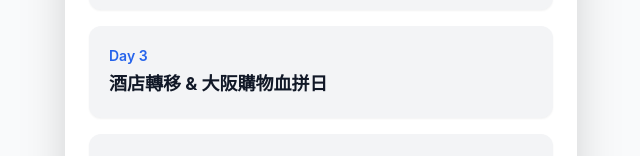
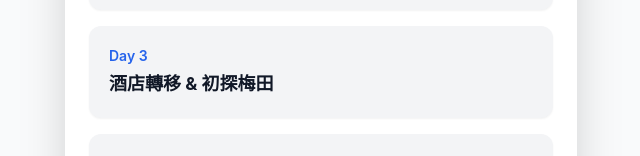
Before and after one commit to neugier-admin/2025-Sep-Trips, a plain HTML site: page index.html in a window 1280 px wide. Shown: the part 270-426 px from the top of the page, without its empty margins (319-959 px from the left). Drawn offline with nearby package versions, Linux system fonts and the light colour scheme.

Commit message:
Update index.html

```diff
--- a/index.html
+++ b/index.html
@@ -87,8 +87,12 @@
                     {"time": "當日住宿", "title": "ROZY HOTEL NAMBA", "description": "旅程第一、二日的下榻酒店。", "transport": "位於難波地區，交通便利。", "mapLink": "https://www.google.com/maps/search/?api=1&query=ROZY+HOTEL+NAMBA"},
                     {"time": "07:55", "title": "抵達關西機場 (MM060)", "description": "航班 MM060 從香港抵達。辦理入境手續、領取行李，準備開始旅程！", "transport": "從關西機場 (KIX) 搭乘南海電鐵 (Nankai Railway) 前往『南海難波站』。", "mapLink": "https://www.google.com/maps/search/?api=1&query=Kansai+International+Airport"},
                     {"time": "上午", "title": "前往酒店 & Check-in", "description": "前往 ROZY HOTEL NAMBA 辦理入住或寄存行李。", "transport": "從『南海難波站』步行或短程交通至酒店。", "mapLink": "https://www.google.com/maps/search/?api=1&query=ROZY+HOTEL+NAMBA"},
+                    {"time": "中午", "title": "日本橋動漫探險", "description": "酒店安頓好後，步行前往被稱為『電電城』的日本橋。這裡的店舖約在11點後陸續開門，是動漫迷和電玩迷的天堂。", "transport": "從難波酒店步行前往，約10-15分鐘。", "mapLink": "https://www.google.com/maps/search/?api=1&query=Nipponbashi+Den+Den+Town"},
                     {"time": "下午 (約 14:00 後)", "title": "岸和田だんじり祭 (宵宮)", "description": "前往岸和田感受祭典的熱烈氣氛。觀看地車巡遊，體驗『やりまわし』(高速過彎) 的震撼力。", "transport": "從『南海難波站』搭乘南海本線前往『岸和田站』。", "mapLink": "https://www.google.com/maps/search/?api=1&query=Kishiwada+Station"},
-                    {"time": "傍晚", "title": "祭典晚餐或返回難波", "description": "祭典會持續到晚上10點。您可以在岸和田當地找家居酒屋感受祭典後的氣氛 (注意: 可能非常擁擠)，或選擇返回難波再享用晚餐。", "transport": "從『岸和田站』搭乘南海本線返回『南海難波站』。", "mapLink": "https://www.google.com/maps/search/?api=1&query=Dotonbori+Osaka"}
+                    {"time": "傍晚", "title": "祭典屋台美食體驗", "description": "在岸和田祭典的屋台(小食攤)解決晚餐，品嚐章魚燒、炒麵等地道祭典美食。或者，您也可以選擇返回難波後再用餐。", "transport": "從『岸和田站』搭乘南海本線返回『南海難波站』。", "mapLink": "https://www.google.com/maps/search/?api=1&query=Kishiwada+Station"}
+                  ],
+                  "optionalActivities": [
+                    {"title": "心齋橋筋 & 美國村購物", "description": "如果祭典後還有時間和精力，可以到心齋橋筋的藥妝店和百貨公司逛逛，或去充滿個性的美國村尋寶。", "mapLink": "https://www.google.com/maps/search/?api=1&query=Shinsaibashi-suji"}
                   ]
                 },
                 {
@@ -100,16 +104,23 @@
                     {"time": "上午", "title": "難波周邊散策", "description": "在酒店附近隨意逛逛，可以先到黑門市場品嚐新鮮的海產和地道小食，感受當地的生活氣息。", "transport": "從酒店步行前往。", "mapLink": "https://www.google.com/maps/search/?api=1&query=Kuromon+Ichiba+Market"},
                     {"time": "下午", "title": "提早前往長居 & 購買周邊商品", "description": "提早前往長居公園，感受演唱會氣氛並排隊購買官方周邊商品 (Goods)。", "transport": "從 Osaka Metro『難波站』搭乘御堂筋線 (Midosuji Line) 前往『長居站』。", "mapLink": "https://www.google.com/maps/search/?api=1&query=Yanmar+Stadium+Nagai"},
                     {"time": "傍晚", "title": "ONE OK ROCK 演唱會", "description": "前往長居公園，準備入場，享受一場熱血沸騰的搖滾演唱會。 (請務必確認2025年活動日期與地點)", "transport": "從 Osaka Metro『難波站』搭乘御堂筋線 (Midosuji Line) 前往『長居站』。", "mapLink": "https://www.google.com/maps/search/?api=1&query=Yanmar+Stadium+Nagai"}
+                  ],
+                  "optionalActivities": [
+                    {"title": "心齋橋筋 & 美國村購物", "description": "如果演唱會前還有時間，可以到心齋橋筋的藥妝店和百貨公司逛逛，或去充滿個性的美國村尋寶。", "mapLink": "https://www.google.com/maps/search/?api=1&query=Shinsaibashi-suji"}
                   ]
                 },
                 {
                   "day": 3,
                   "date": "2025-09-15",
-                  "theme": "酒店轉移 & 大阪購物血拼日",
+                  "theme": "酒店轉移 & 初探梅田",
                   "activities": [
                     {"time": "上午 / 住宿", "title": "入住: 東橫INN 大阪梅田中津第一", "description": "從難波酒店退房，前往梅田新酒店辦理入住並寄存行李。", "transport": "從 Osaka Metro『難波站』搭乘御堂筋線前往『中津站』。", "mapLink": "https://www.google.com/maps/search/?api=1&query=Toyoko+Inn+Osaka+Umeda+Nakatsu+No.1"},
-                    {"time": "下午", "title": "心齋橋筋 & 美國村", "description": "在心齋橋筋的藥妝店和百貨公司盡情購物，再去充滿個性的美國村尋寶。", "transport": "從『梅田/中津』搭乘御堂筋線前往『心齋橋站』。", "mapLink": "https://www.google.com/maps/search/?api=1&query=Shinsaibashi-suji"},
-                    {"time": "傍晚", "title": "梅田晚餐與夜景", "description": "返回梅田，在酒店 Check-in 後，可以考慮登上梅田藍天大廈看夜景，並在附近享用晚餐。", "transport": "從『心齋橋站』搭乘御堂筋線返回『梅田/中津站』。", "mapLink": "https://www.google.com/maps/search/?api=1&query=Umeda+Sky+Building"}
+                    {"time": "下午", "title": "梅田購物探索", "description": "前往梅田地標之一的 HEP FIVE 商場，可以乘坐紅色摩天輪。之後在阪急百貨、大丸梅田店等大型百貨公司逛街。", "transport": "從酒店步行或搭乘地鐵至『梅田站』。", "mapLink": "https://www.google.com/maps/search/?api=1&query=HEP+FIVE"},
+                    {"time": "傍晚", "title": "梅田晚餐與夜景", "description": "在酒店 Check-in 後，可以考慮登上梅田藍天大廈看夜景，並在附近享用晚餐。", "transport": "步行或短程交通。", "mapLink": "https://www.google.com/maps/search/?api=1&query=Umeda+Sky+Building"}
+                  ],
+                  "optionalActivities": [
+                    {"title": "Yodobashi Camera (梅田店)", "description": "大型電器連鎖店，從家電、相機到動漫模型應有盡有。", "mapLink": "https://www.google.com/maps/search/?api=1&query=Yodobashi+Umeda"},
+                    {"title": "GU (梅田店)", "description": "日本國民品牌，價格實惠，款式眾多，適合掃貨。", "mapLink": "https://www.google.com/maps/search/?api=1&query=GU+Umeda"}
                   ]
                 },
                 {
@@ -136,6 +147,7 @@
                     {"time": "傍晚", "title": "自由探索與返回", "description": "完成所有必玩項目後，可在園區內自由閒逛、購物、觀看夜間巡遊，之後返回梅田。", "transport": "從『環球影城站』搭乘JR返回『西九条站』再轉乘大阪環狀線到『梅田站』。", "mapLink": "https://www.google.com/maps/search/?api=1&query=Universal+City+Station"}
                   ],
                   "optionalActivities": [
+                    {"title": "藥屋のひとりごと ミステリー・ウォーク", "description": "期間限定合作！化身藥師，與貓貓一起在園區內解開謎題。", "mapLink": "https://www.google.com/maps/search/?api=1&query=Universal+Studios+Japan"},
                     {"title": "小小兵瘋狂乘車遊", "description": "如果時間許可，可以排隊體驗這個極受歡迎的設施。", "mapLink": "https://www.google.com/maps/search/?api=1&query=Minion+Park"},
                     {"title": "鏈鋸人 4D", "description": "期間限定的合作設施，動漫迷不要錯過！", "mapLink": "https://www.google.com/maps/search/?api=1&query=Universal+Studios+Japan"}
                   ]
@@ -152,10 +164,11 @@
                 }
               ],
               "foodieList": [
-                {"name": "Luke's Lobster 龍蝦包", "eaten": false, "mapLink": "https://www.google.com/maps/search/?api=1&query=Luke's+Lobster+心斎橋"},
-                {"name": "りくろーおじさんの店 (老爺爺起司蛋糕)", "eaten": true, "mapLink": "https://www.google.com/maps/search/?api=1&query=りくろーおじさんの店+なんば本店"},
+                {"name": "りくろーおじさんの店 (老爺爺起司蛋糕)", "eaten": false, "mapLink": "https://www.google.com/maps/search/?api=1&query=りくろーおじさんの店+なんば本店"},
                 {"name": "元祖串炸達摩", "eaten": false, "mapLink": "https://www.google.com/maps/search/?api=1&query=元祖串かつ+だるま+新世界総本店"},
-                {"name": "HARBS 水果千層蛋糕", "eaten": false, "mapLink": "https://www.google.com/maps/search/?api=1&query=HARBS+大丸心斎橋店"}
+                {"name": "HARBS 水果千層蛋糕", "eaten": false, "mapLink": "https://www.google.com/maps/search/?api=1&query=HARBS+大丸心斎橋店"},
+                {"name": "一蘭拉麵 (道頓堀店)", "eaten": false, "mapLink": "https://www.google.com/maps/search/?api=1&query=Ichiran+Dotonbori"},
+                {"name": "きじ - 大阪燒 (梅田)", "eaten": false, "mapLink": "https://www.google.com/maps/search/?api=1&query=Okonomiyaki+Kiji+Umeda"}
               ]
             };
 
```
